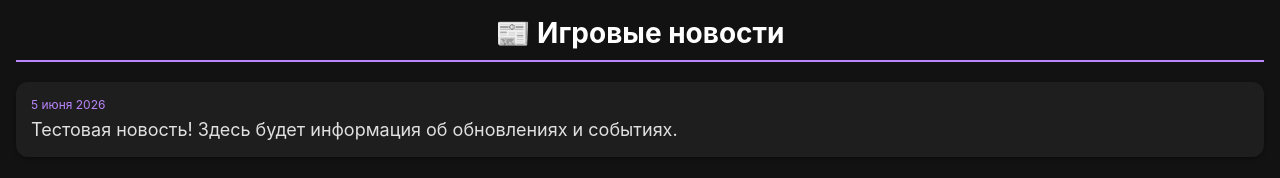
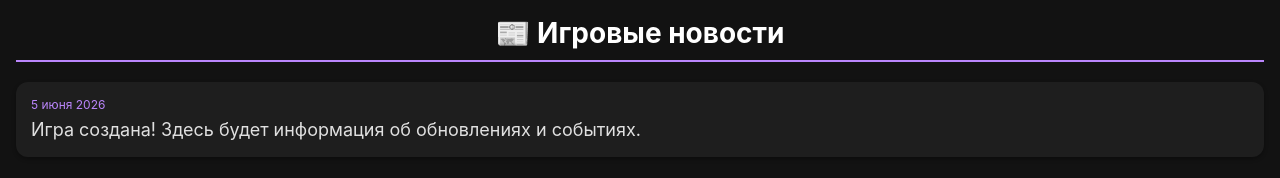
Before and after one commit to CursedPharaon/Gates-APP, a plain HTML site: page news.html in a window 1280 px wide. Drawn offline with Linux system fonts and the light colour scheme.

Commit message:
Update news.html

```diff
--- a/news.html
+++ b/news.html
@@ -46,7 +46,7 @@
 
     <div class="news-item">
         <div class="news-date">5 июня 2026</div>
-        <div class="news-text">Тестовая новость! Здесь будет информация об обновлениях и событиях.</div>
+        <div class="news-text">Игра создана! Здесь будет информация об обновлениях и событиях.</div>
     </div>
 
     <!--
```
